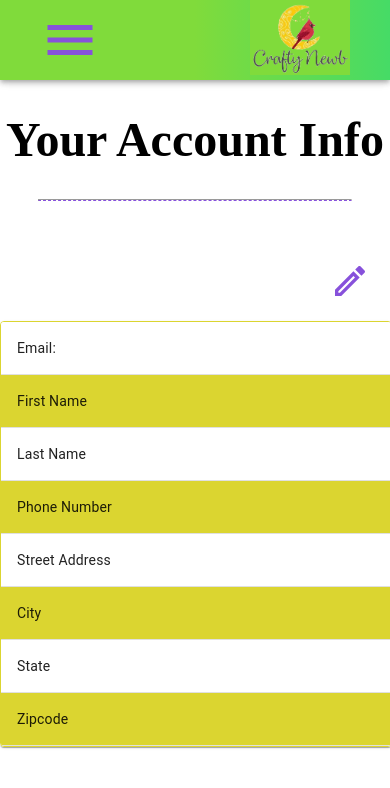
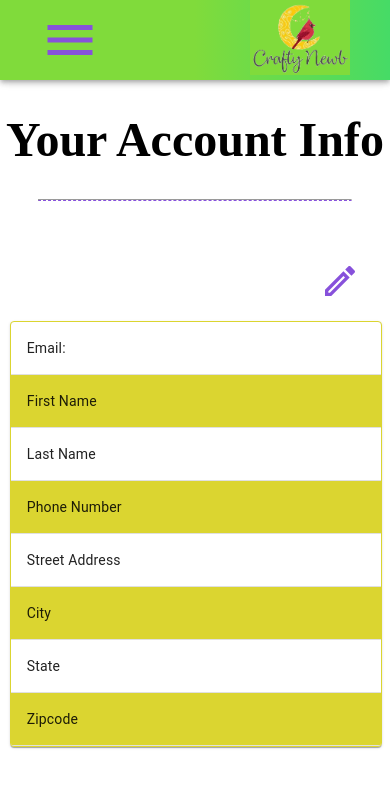
Before and after one commit to artsteffen13/ecommerce-anassite, a React (Create React App) app in the folder clientside/: page /myaccount in a window 390 px wide. Shown: the top 788 px of the page. Built offline with nearby package versions, Linux system fonts and the light colour scheme; no server answers; the HTML template or start-up script is replaced by a standard one.

Commit message:
mobile friendly fix

```diff
--- a/clientside/src/contact/Contact.js
+++ b/clientside/src/contact/Contact.js
@@ -32,7 +32,8 @@ const useStyles = makeStyles((theme) => ({
         flexWrap: 'wrap',
         justifyContent: 'center',
         flexDirection: 'column',
-        width: '350px',
+        width: '90%',
+        maxWidth: '350px',
         marginLeft: 'auto',
         marginRight: 'auto'
     },
--- a/clientside/src/header/header.css
+++ b/clientside/src/header/header.css
@@ -15,7 +15,7 @@
     display: none;
 }
 
-@media (max-width: 850px){
+@media (max-width: 900px){
     .full-size {
         display: none;
     }
--- a/clientside/src/login/Login.js
+++ b/clientside/src/login/Login.js
@@ -42,7 +42,8 @@ const useStyles = makeStyles((theme) => ({
         flexWrap: 'wrap',
         justifyContent: 'center',
         flexDirection: 'column',
-        width: '350px',
+        width: '90%',
+        maxWidth: '350px',
         marginLeft: 'auto',
         marginRight: 'auto'
     },
--- a/clientside/src/login/MyAccount.js
+++ b/clientside/src/login/MyAccount.js
@@ -30,7 +30,8 @@ const StyledTableRow = withStyles((theme) => ({
 
 const useStyles = makeStyles({
     table: {
-        minWidth: 700,
+        maxWidth: '700',
+        width: '100%'
     },
 });
 
@@ -55,7 +56,7 @@ const MyAccount = (props) => {
         <div className='animate__animated animate__fadeIn'>
             <h1>Your Account Info</h1>
             <hr/>
-            <div style={{maxWidth: '700px', margin: '40px auto 0 auto'}}>
+            <div style={{width: '95%', maxWidth: '700px', margin: '40px auto 0 auto'}}>
                 <NavLink to='/editaccount'>
                     <Tooltip title="Edit" placement="top-end" arrow>
                         <EditOutlinedIcon
--- a/clientside/src/login/Signup.js
+++ b/clientside/src/login/Signup.js
@@ -47,7 +47,7 @@ const useStyles = makeStyles((theme) => ({
     },
     margin: {
         margin: theme.spacing(1),
-        minWidth: '400px',
+        width: '90%',
         maxWidth: '400px'
     },
 }));
@@ -147,7 +147,7 @@ const Signup = () => {
                     name="firstName"
                     value={signUpInfo.firstName}
                     onChange={handleLoginInfoChange}
-                    style={{minWidth: '192px', maxWidth: '192px'}}
+                    style={{maxWidth: '192px'}}
                 />
                 <CssTextField
                     className={classes.margin}
@@ -158,7 +158,7 @@ const Signup = () => {
                     name="lastName"
                     value={signUpInfo.lastName}
                     onChange={handleLoginInfoChange}
-                    style={{minWidth: '192px', maxWidth: '192px'}}
+                    style={{maxWidth: '192px'}}
                 />
                 <div className="break" />
                 <CssTextField
@@ -181,7 +181,7 @@ const Signup = () => {
                     name="city"
                     value={signUpInfo.city}
                     onChange={handleLoginInfoChange}
-                    style={{minWidth: '180px', maxWidth: '180px'}}
+                    style={{maxWidth: '180px'}}
                 />
                 <CssTextField
                     className={classes.margin}
@@ -192,7 +192,7 @@ const Signup = () => {
                     name="state"
                     value={signUpInfo.state}
                     onChange={handleLoginInfoChange}
-                    style={{minWidth: '90px', maxWidth: '90px'}}
+                    style={{maxWidth: '90px'}}
                     select
                 >
                     <MenuItem value="AL">AL</MenuItem>
@@ -255,7 +255,7 @@ const Signup = () => {
                     name="zipcode"
                     value={signUpInfo.zipcode}
                     onChange={handleLoginInfoChange}
-                    style={{minWidth: '100px', maxWidth: '100px'}}
+                    style={{maxWidth: '100px'}}
                 />
                 <div className="break" />
                 <CssTextField
```
